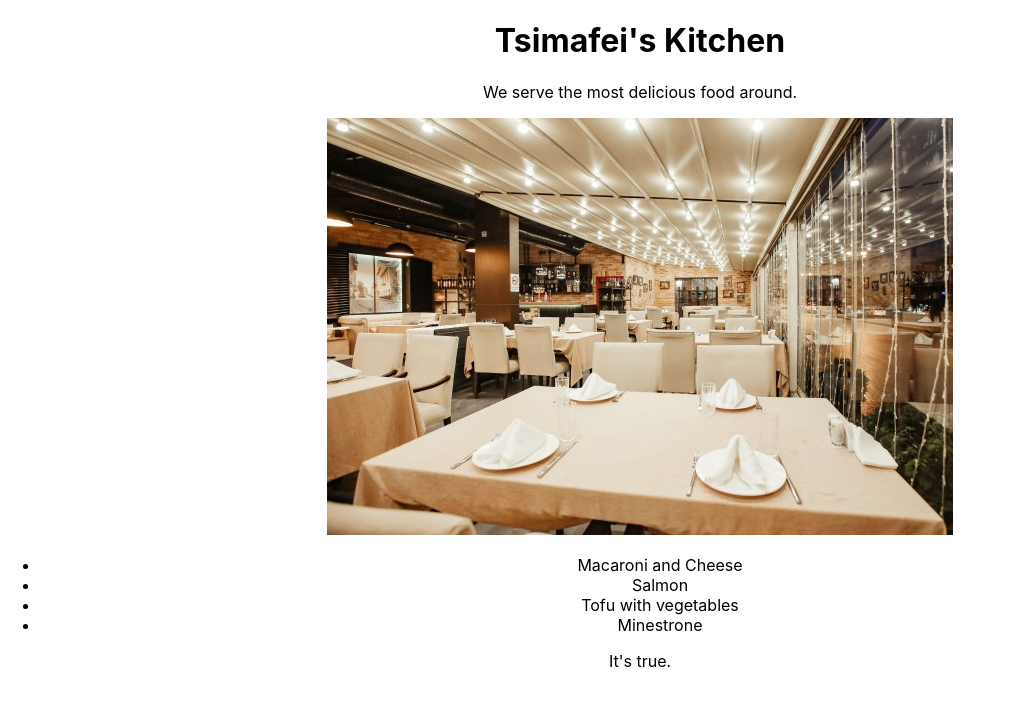
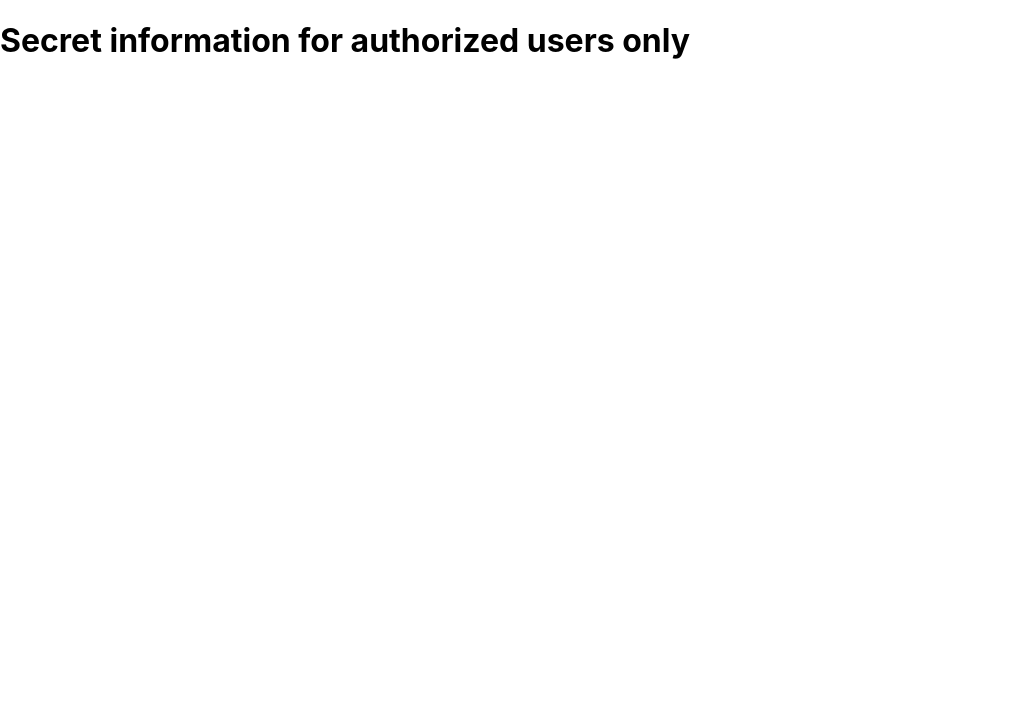
Before and after one commit to kalinatimka/react-essentials, a React (Create React App) app: page / in a window 1280 px wide. Shown: the top 706 px of the page, without its empty margins (0-1015 px from the left). Built offline with nearby package versions, Linux system fonts and the light colour scheme.

Commit message:
feat: add conditioanal rendering

```diff
--- a/src/App.js
+++ b/src/App.js
@@ -1,56 +1,20 @@
-import './App.css';
-import restaurant from './restaurant.jpg';
+import React from 'react';
+import "./App.css";
 
-function Header(props) {
-  return (
-    <header>
-      <h1>{props.name}'s Kitchen</h1>
-    </header>
-  );
+function SecretComponent() {
+  return <h1>Secret information for authorized users only</h1>
 }
 
-function Main(props) {
-  return (
-    <section>
-      <p>We serve the most delicious food around.</p>
-      <img src={restaurant} alt='Restaurant'/>
-      <ul>
-        {props.dishes.map(dish => <li key={dish.id}>{dish.title}</li>)}
-      </ul>
-    </section>
-  );
+function RegularComponent() {
+  return <h1>Everyone can see this component</h1>
 }
 
-function Footer() {
+function App({authorized}) {
   return (
-    <footer>
-      <p>It's true.</p>
-    </footer>
-  );
-}
-
-const dishes = [
-  'Macaroni and Cheese',
-  'Salmon',
-  'Tofu with vegetables',
-  'Minestrone',
-];
-
-const dishesObj = dishes.map((dish, index) => {
-  return {
-    id: index,
-    title: dish,
-  }
-})
-
-function App() {
-  return (
-    <div className="App">
-      <Header name="Tsimafei"/>
-      <Main dishes={dishesObj}/>
-      <Footer/>
-    </div>
-  );
+    <>
+      {authorized ? <SecretComponent /> : <RegularComponent />}
+    </>
+  )
 }
 
 export default App;
--- a/src/index.js
+++ b/src/index.js
@@ -4,6 +4,6 @@
 import App from './App';
 
 ReactDOM.render(
-  <App/>,
+  <App authorized={true} />,
   document.getElementById('root')
 );
```
Also changed, not shown: 1 other file (tests, documents, lock files or other folders).
